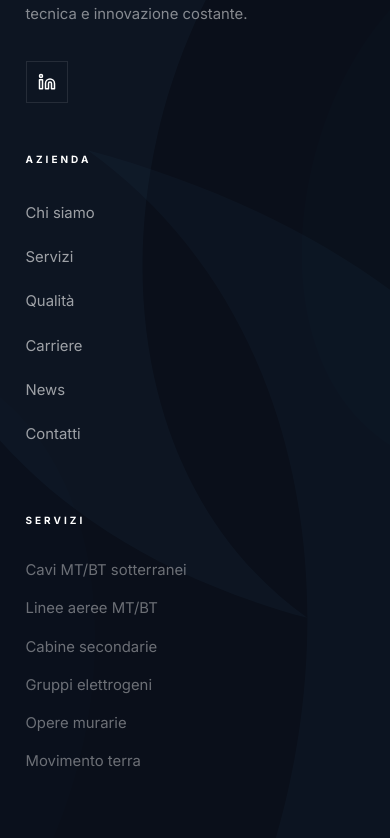
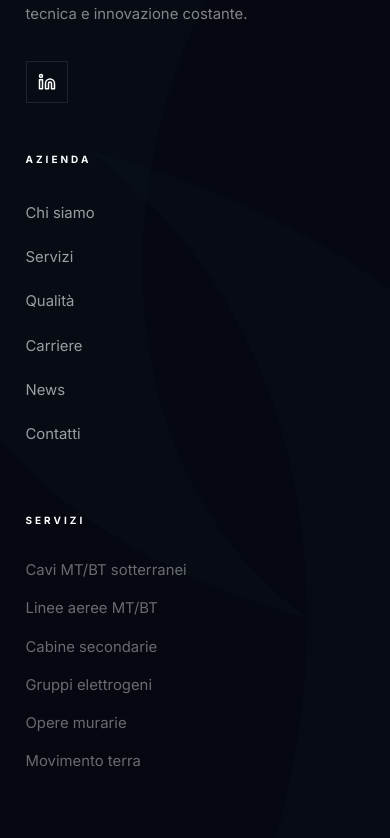
Before and after one commit to Mirkotorrisi/trialux, a Next.js app: page /contatti in a window 390 px wide. Shown: the part 4206-5044 px from the top of the page. Built offline with nearby package versions, Linux system fonts and the light colour scheme.

Commit message:
fix color pattern

```diff
--- a/src/app/(frontend)/_components/Footer.tsx
+++ b/src/app/(frontend)/_components/Footer.tsx
@@ -3,7 +3,7 @@
 import React from 'react'
 import Link from 'next/link'
 import { Mail, Phone, MapPin, ArrowUp } from 'lucide-react'
-import { DecorativePattern } from './DecorativeArcs'
+import { DecorativePattern, DecorativeArc } from './DecorativeArcs'
 
 export const Footer = () => {
   const scrollToTop = () => {
@@ -13,8 +13,9 @@ export const Footer = () => {
   }
 
   return (
-    <footer className="bg-[#0a0f1a] text-white pt-20 pb-10 border-t border-white/5 relative overflow-hidden">
-      <DecorativePattern />
+    <footer className="bg-[#050810] text-white pt-20 pb-10 border-t border-white/5 relative overflow-hidden">
+      <DecorativeArc className="-top-32 -right-32 md:-top-64 md:-right-64" size={900} rotation={15} color="#55ABE4" opacity={0.015} />
+      <DecorativeArc className="-bottom-48 -left-48 md:-bottom-96 md:-left-96" size={1200} rotation={195} color="#55ABE4" opacity={0.015} />
 
       <div className="container mx-auto px-6 lg:px-16 max-w-[1400px] relative z-10">
         <div className="grid grid-cols-1 md:grid-cols-2 lg:grid-cols-4 gap-12 mb-20">
--- a/src/app/(frontend)/servizi/page.tsx
+++ b/src/app/(frontend)/servizi/page.tsx
@@ -1,6 +1,7 @@
 import { Header } from '../_components/Header'
 import { FadeIn } from '../_components/FadeIn'
 import { Parallax } from '../_components/Parallax'
+import { DecorativePattern, DecorativeArc } from '../_components/DecorativeArcs'
 import Link from 'next/link'
 import { ArrowRight, Zap, Radio, Building2, Battery, Hammer, Tractor, Shovel, HardHat } from 'lucide-react'
 import '../style.css'
@@ -98,9 +99,24 @@ export default function ServiziPage() {
         {services.map((srv, idx) => (
           <section
             key={idx}
-            className={`py-20 md:py-32 border-b border-zinc-100 ${srv.isDark ? 'section-dark' : 'bg-white'}`}
+            className={`py-20 md:py-32 border-b border-zinc-100 relative overflow-hidden ${srv.isDark ? 'section-dark' : 'bg-white'}`}
           >
-            <div className="container-wide">
+            {/* Variations of Decorative Patterns for Dark Sections */}
+            {srv.isDark && idx === 1 && <DecorativePattern />}
+            {srv.isDark && idx === 3 && (
+              <>
+                <DecorativeArc className="-top-32 -left-32 md:-top-64 md:-left-64" size={800} rotation={210} color="#55ABE4" opacity={0.02} />
+                <DecorativeArc className="-bottom-32 -right-32 md:-bottom-64 md:-right-64" size={1000} rotation={30} color="#55ABE4" opacity={0.03} />
+              </>
+            )}
+            {srv.isDark && idx === 5 && (
+              <>
+                <DecorativeArc className="-top-48 -right-64" size={1200} rotation={-30} color="#55ABE4" opacity={0.015} />
+                <DecorativeArc className="-bottom-64 -left-64" size={1000} rotation={150} color="#55ABE4" opacity={0.02} />
+              </>
+            )}
+
+            <div className="container-wide relative z-10">
               <div className={`grid grid-cols-1 lg:grid-cols-2 gap-16 items-center ${idx % 2 !== 0 ? 'lg:flex-row-reverse' : ''}`}>
 
                 {/* Content */}
```
